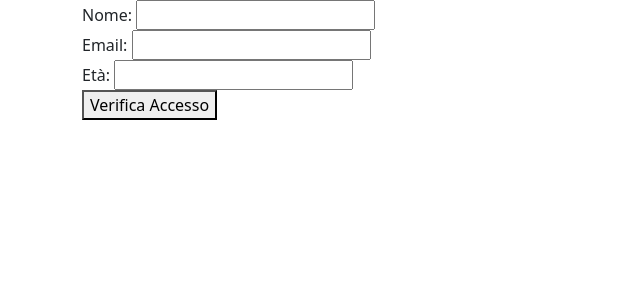
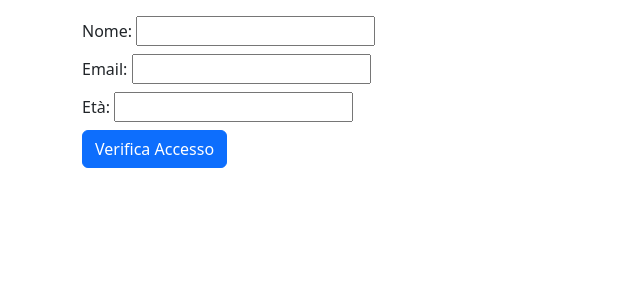
Before and after one commit to GLCVLL/php-snacks-blocco-1, a PHP site: page / in a window 1280 px wide. Shown: the top 300 px of the page, without its empty margins (0-640 px from the left). Run offline with PHP 8.4, Linux system fonts and the light colour scheme.

Commit message:
checked all conditions

```diff
--- a/snack2/index.html
+++ b/snack2/index.html
@@ -9,17 +9,17 @@
 <body>
     <div class="container">
         <section>
-            <form action="result.php" method="GET">
-                <label for="name">Nome:</label>
-                <input type="text" name="name" id="name" required><br>
+            <form action="result.php" method="GET" class="mt-3">
+                <label for="name" class="form-label">Nome:</label>
+                <input type="text" class="form-label" name="name" id="name" required><br>
 
-                <label for="mail">Email:</label>
-                <input type="email" name="mail" id="mail" required><br>
+                <label for="mail" class="form-label">Email:</label>
+                <input type="email" class="form-label" name="mail" id="mail" required><br>
 
-                <label for="age">Età:</label>
-                <input type="number" name="age" id="age" required><br>
+                <label for="age" class="form-label">Età:</label>
+                <input type="number" class="form-label" name="age" id="age" required><br>
 
-                <button type="submit">Verifica Accesso</button>
+                <button type="submit" class="btn btn-primary">Verifica Accesso</button>
             </form>
         </section>
     </div>
```
Also changed, not shown: snack2/result.php (+8 -0 lines).
